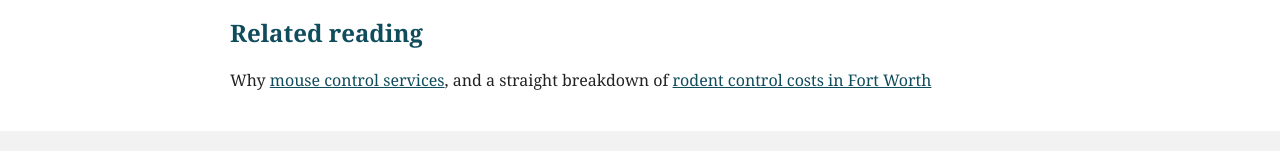
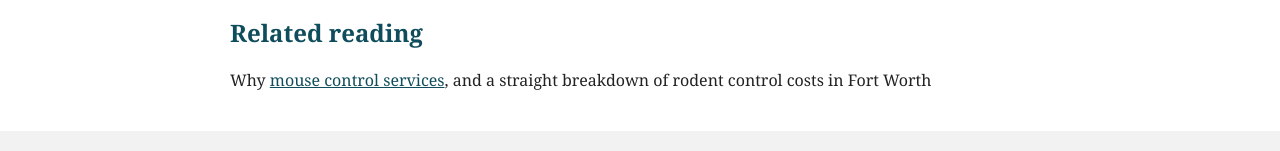
Before and after one commit to RodentGuardFortWorth/rodent-guard-railway, a plain HTML site: page index.html in a window 1280 px wide. Shown: the part 3739-3890 px from the top of the page. Drawn offline with Linux system fonts and the light colour scheme.

Commit message:
Remove supporting link in Related reading, keep mouse control services link

```diff
--- a/index.html
+++ b/index.html
@@ -22,7 +22,7 @@
 <p>Children and pets shape the method, not just the worry. Everything recommended here - sealed penetrations, traps placed inside cabinets and along enclosed runs, monitored stations outside the food area - is chosen to work without leaving anything hazardous where a toddler opens cabinets or a dog noses along baseboards. That is the professional standard in a kitchen, and it is achievable in a home kitchen too, as long as the order is respected: close the holes first, and most kitchens never need anything stronger than a well-placed trap again.</p>
 <p>And if the kitchen in question belongs to a home you have just bought in Fort Worth, add the under-sink and behind-stove checks to your first-week list, before the boxes are unpacked. Sellers rarely mention a mouse history, and the evidence - an old sealed penetration, a trap forgotten behind the water heater, droppings in the back of a cabinet - tells the story either way. Knowing on day three that the plumbing gaps need sealing is a small, satisfying fix. Learning it from a drawer in month four feels like a betrayal by a house you were just starting to like.</p>
 <h2>Related reading</h2>
-<p>Why <a href="https://rodentcontrolfortworthtx.com/services/mouse-extermination/">mouse control services</a>, and a straight breakdown of <a href="https://6b0084bc0eef4.site123.me/article.html">rodent control costs in Fort Worth</a></p>
+<p>Why <a href="https://rodentcontrolfortworthtx.com/services/mouse-extermination/">mouse control services</a>, and a straight breakdown of rodent control costs in Fort Worth</p>
 </main>
 <footer>Rodent Guard - 3400 Basswood Blvd, Fort Worth, TX 76137</footer>
 </body></html>
```
